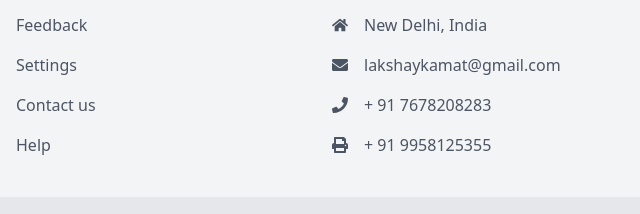
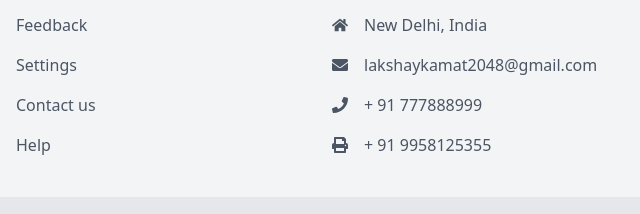
Before and after one commit to lakshaykamat/code-land, a website built with Vite: page index.html in a window 1280 px wide. Shown: the part 3983-4197 px from the top of the page, 640-1280 px from the left. Built offline with nearby package versions, Linux system fonts and the light colour scheme; a script that the page names is missing.

Commit message:
email fixed

```diff
--- a/index.html
+++ b/index.html
@@ -481,7 +481,7 @@
                 d="M502.3 190.8c3.9-3.1 9.7-.2 9.7 4.7V400c0 26.5-21.5 48-48 48H48c-26.5 0-48-21.5-48-48V195.6c0-5 5.7-7.8 9.7-4.7 22.4 17.4 52.1 39.5 154.1 113.6 21.1 15.4 56.7 47.8 92.2 47.6 35.7.3 72-32.8 92.3-47.6 102-74.1 131.6-96.3 154-113.7zM256 320c23.2.4 56.6-29.2 73.4-41.4 132.7-96.3 142.8-104.7 173.4-128.7 5.8-4.5 9.2-11.5 9.2-18.9v-19c0-26.5-21.5-48-48-48H48C21.5 64 0 85.5 0 112v19c0 7.4 3.4 14.3 9.2 18.9 30.6 23.9 40.7 32.4 173.4 128.7 16.8 12.2 50.2 41.8 73.4 41.4z">
               </path>
             </svg>
-            lakshaykamat@gmail.com
+            lakshaykamat2048@gmail.com
           </p>
           <p class="flex items-center justify-center md:justify-start mb-4">
             <svg aria-hidden="true" focusable="false" data-prefix="fas" data-icon="phone" class="w-4 mr-4" role="img"
@@ -490,7 +490,7 @@
                 d="M493.4 24.6l-104-24c-11.3-2.6-22.9 3.3-27.5 13.9l-48 112c-4.2 9.8-1.4 21.3 6.9 28l60.6 49.6c-36 76.7-98.9 140.5-177.2 177.2l-49.6-60.6c-6.8-8.3-18.2-11.1-28-6.9l-112 48C3.9 366.5-2 378.1.6 389.4l24 104C27.1 504.2 36.7 512 48 512c256.1 0 464-207.5 464-464 0-11.2-7.7-20.9-18.6-23.4z">
               </path>
             </svg>
-            + 91 7678208283
+            + 91 777888999
           </p>
           <p class="flex items-center justify-center md:justify-start">
             <svg aria-hidden="true" focusable="false" data-prefix="fas" data-icon="print" class="w-4 mr-4" role="img"
```
